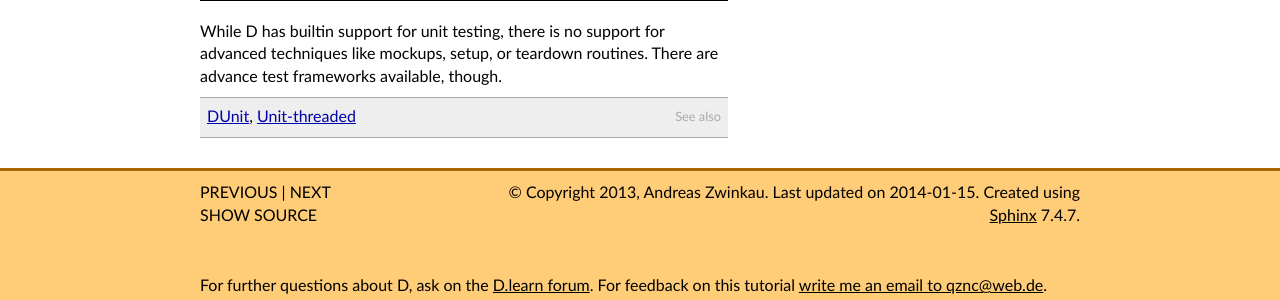
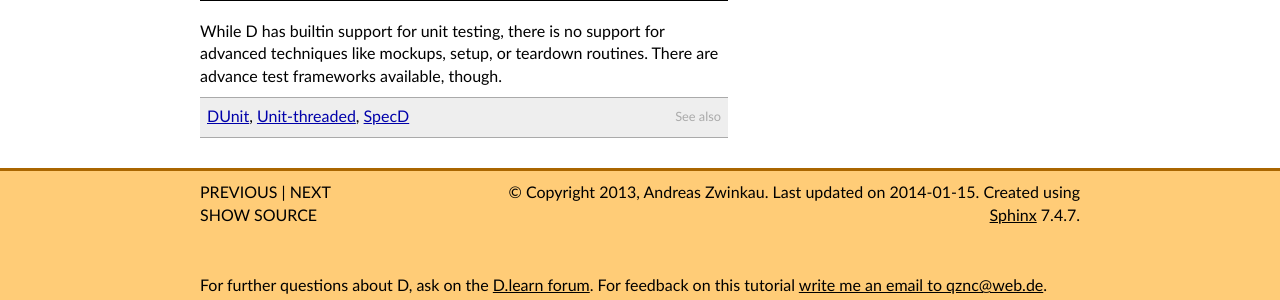
Before and after one commit to qznc/d-tut, a Sphinx documentation site: the page built from source/testing.rst, in a window 1280 px wide. Shown: the part 1148-1448 px from the top of the page. Built offline with Sphinx 7.4.7, drawn with Linux system fonts in a browser that asks for light colours.

Commit message:
Add SpecD link

```diff
--- a/source/testing.rst
+++ b/source/testing.rst
@@ -67,5 +67,6 @@ There are advance test frameworks available, though.
 
 .. seealso::
 
-   `DUnit <https://github.com/nomad-software/dunit>`_,
-   `Unit-threaded <https://github.com/atilaneves/unit-threaded>`_
+   `DUnit <http://code.dlang.org/packages/dunit>`_,
+   `Unit-threaded <https://github.com/atilaneves/unit-threaded>`_,
+   `SpecD <https://github.com/jostly/specd>`_
```
